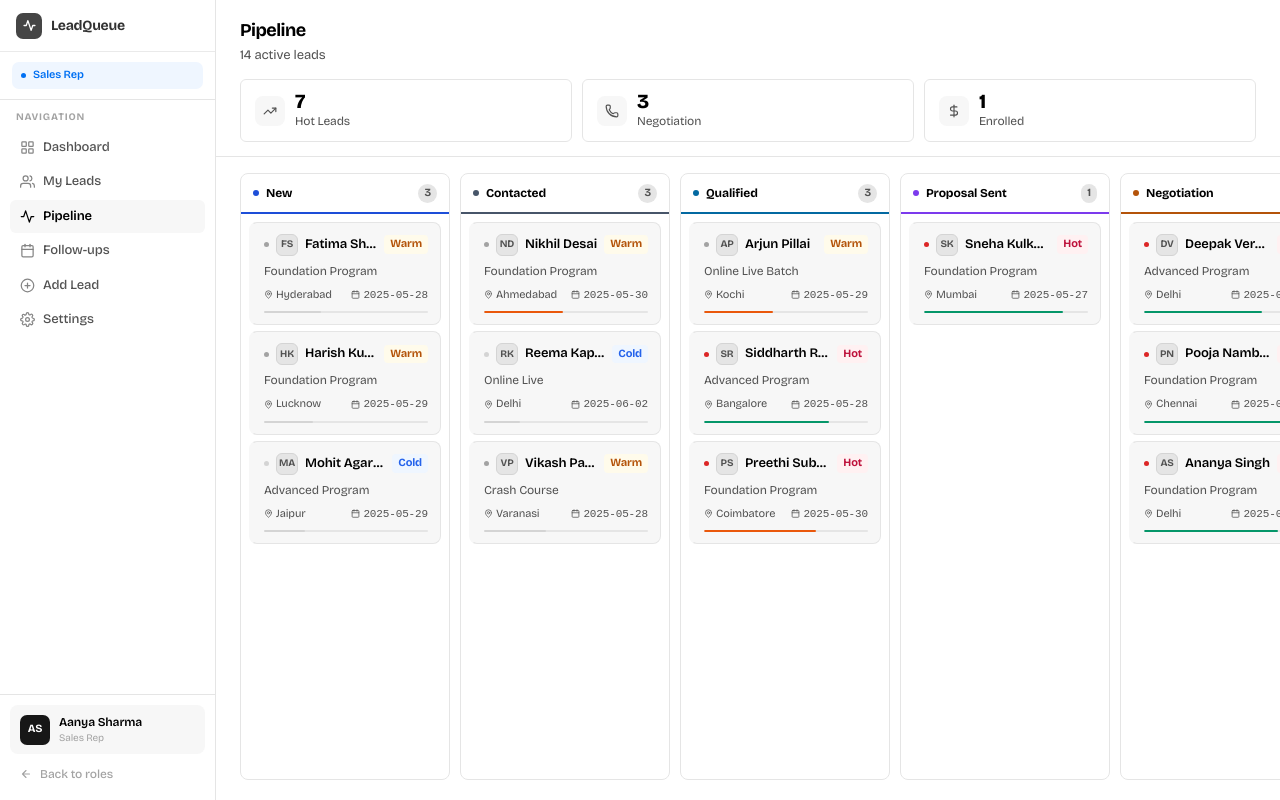
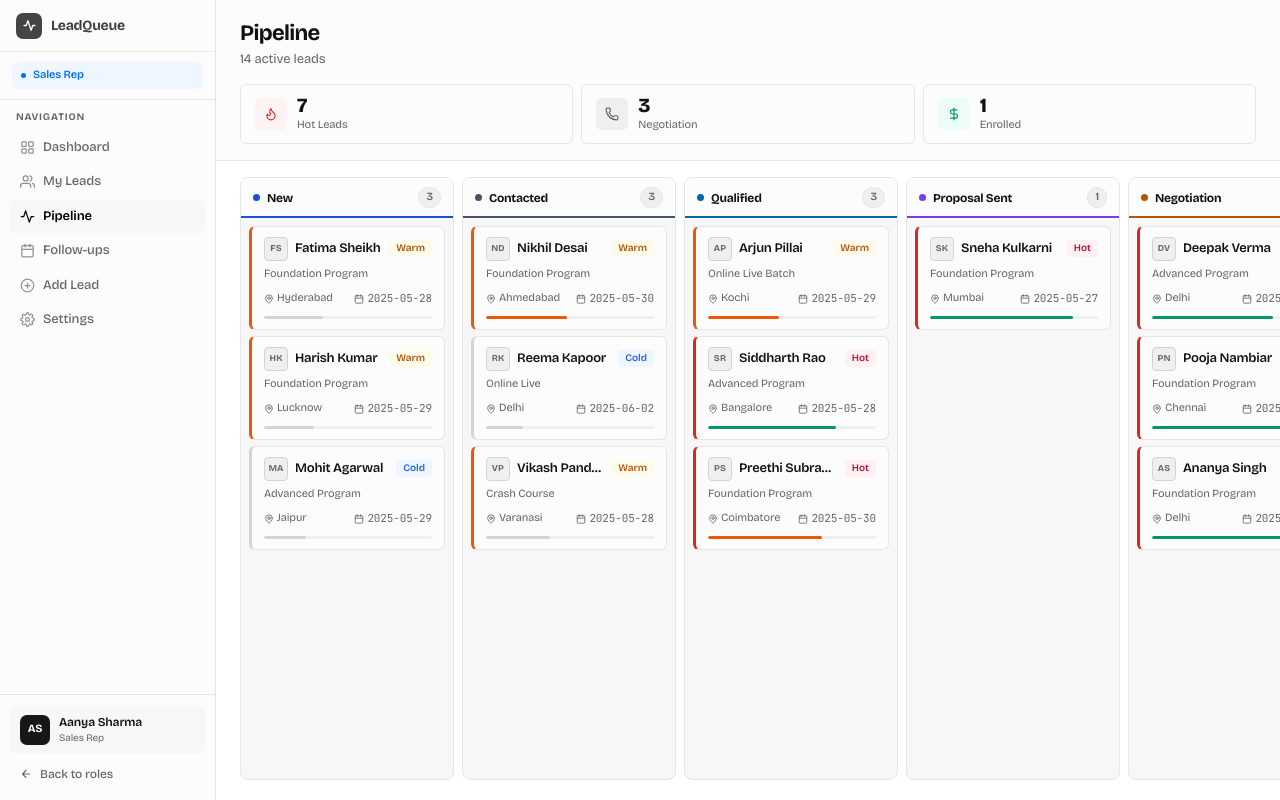
Before and after one commit to shivam867/leadsque-crm, a Next.js app: page /rep/pipeline in a window 1280 px wide. Built offline with nearby package versions, Linux system fonts and the light colour scheme.

Commit message:
UI/UX Changes

```diff
--- a/app/globals.css
+++ b/app/globals.css
@@ -12,18 +12,16 @@
 :root {
   /* ── Surfaces ── */
   --bg:        #FFFFFF;
-  --surface:   #FFFFFF;
+  --surface:   #FCFCFC;
   --surface-2: #F7F7F7;
-  --surface-3: #E5E5E5;
+  --surface-3: #EFEFEF;
 
-  /* ── Borders ── */
-  --border:        #E5E5E5;
-  --border-strong: #D4D4D4;
+  --border:         #E5E5E5;
+  --border-strong:  #D4D4D4;
 
-  /* ── Text ── */
-  --text-primary:   #000000;
-  --text-secondary: #525252;
-  --text-muted:     #A3A3A3;
+  --text-primary:   #111111;
+  --text-secondary: #666666;
+  --text-muted:     #666666;
 
   /* ── Accent (Vercel Blue) ── */
   --accent:        #0070F3;
--- a/app/rep/pipeline/page.tsx
+++ b/app/rep/pipeline/page.tsx
@@ -4,13 +4,13 @@ import { leads, PIPELINE_STAGES, SCORE_CONFIG } from "@/data/dummy";
 import LeadDetailPanel from "@/components/ui/LeadDetailPanel";
 import LeadDetailPage from "@/components/lead-detail/LeadDetailPage";
 import type { Lead } from "@/data/dummy";
-import { TrendingUp, Phone, DollarSign, MapPin, Calendar } from "lucide-react";
+import { TrendingUp, Phone, DollarSign, MapPin, Calendar, Flame } from "lucide-react";
 
 const myLeads = leads.filter(l => l.assignedTo === "Aanya Sharma");
 
 const PRIO_COLORS: Record<string, string> = {
   High:   "var(--danger)",
-  Medium: "var(--text-muted)",
+  Medium: "var(--warning)",
   Low:    "var(--border-strong)",
 };
 
@@ -28,56 +28,115 @@ function KanbanCard({ lead, isSelected, onSelect }: {
   return (
     <div
       onClick={() => onSelect(lead)}
+      className="card card-hover"
       style={{
-        padding: "11px 12px", borderRadius: 8, cursor: "pointer",
-        background: isSelected ? "var(--surface-3)" : "var(--surface-2)",
-        border: `1px solid ${isSelected ? "var(--border-strong)" : "var(--border)"}`,
-        borderLeft: `3px solid ${isSelected ? "var(--text-primary)" : "transparent"}`,
+        padding: "10px 12px",
+        cursor: "pointer",
+        background: isSelected ? "var(--surface-2)" : "var(--surface)",
+        borderColor: isSelected ? "var(--border-strong)" : "var(--border)",
+        borderLeft: `3px solid ${isSelected ? "var(--text-primary)" : PRIO_COLORS[lead.priority] ?? "var(--border)"}`,
+        borderRadius: "var(--radius-md)",
         transition: "all 0.12s",
       }}
-      onMouseEnter={e => { if (!isSelected) (e.currentTarget as HTMLElement).style.background = "var(--surface-3)"; }}
-      onMouseLeave={e => { if (!isSelected) (e.currentTarget as HTMLElement).style.background = "var(--surface-2)"; }}
     >
-      {/* Row 1: priority dot + initials + name + score */}
-      <div style={{ display: "flex", alignItems: "center", gap: 7, marginBottom: 6 }}>
-        <span style={{ width: 5, height: 5, borderRadius: "50%", flexShrink: 0, background: PRIO_COLORS[lead.priority] ?? "var(--text-muted)" }} />
-        <div style={{ width: 22, height: 22, borderRadius: 6, display: "flex", alignItems: "center", justifyContent: "center", fontSize: 10, fontWeight: 700, flexShrink: 0, background: "var(--surface-3)", color: "var(--text-secondary)", border: "1px solid var(--border-strong)" }}>
+      {/* Row 1: initials + name + score badge */}
+      <div style={{ display: "flex", alignItems: "center", gap: 7, marginBottom: 5 }}>
+        <div style={{
+          width: 24, height: 24, borderRadius: "var(--radius-sm)",
+          display: "flex", alignItems: "center", justifyContent: "center",
+          fontSize: 9, fontWeight: 700, flexShrink: 0,
+          background: "var(--surface-3)", color: "var(--text-secondary)",
+          border: "1px solid var(--border-strong)",
+          letterSpacing: "0.02em",
+        }}>
           {getInitials(lead.name)}
         </div>
-        <p style={{ fontSize: 13, fontWeight: 600, color: "var(--text-primary)", flex: 1, margin: 0, overflow: "hidden", textOverflow: "ellipsis", whiteSpace: "nowrap" }}>
+        <p style={{
+          fontSize: 13, fontWeight: 600, color: "var(--text-primary)",
+          flex: 1, margin: 0, overflow: "hidden", textOverflow: "ellipsis", whiteSpace: "nowrap",
+          letterSpacing: "-0.02em",
+        }}>
           {lead.name}
         </p>
-        <span style={{ fontSize: 11, fontWeight: 700, padding: "1px 6px", borderRadius: 4, background: sc.bg, color: sc.text, flexShrink: 0, whiteSpace: "nowrap" }}>
+        <span
+          className="badge"
+          style={{ background: sc.bg, color: sc.text, fontSize: 10 }}
+        >
           {lead.score}
         </span>
       </div>
 
       {/* Row 2: service */}
-      <p style={{ fontSize: 12, color: "var(--text-secondary)", margin: "0 0 7px", overflow: "hidden", textOverflow: "ellipsis", whiteSpace: "nowrap" }}>
+      <p style={{
+        fontSize: 11, color: "var(--text-muted)",
+        margin: "0 0 8px", overflow: "hidden",
+        textOverflow: "ellipsis", whiteSpace: "nowrap",
+        letterSpacing: "-0.01em",
+      }}>
         {lead.service}
       </p>
 
       {/* Row 3: city + date */}
-      <div style={{ display: "flex", alignItems: "center", gap: 6 }}>
-        <span style={{ display: "flex", alignItems: "center", gap: 3, fontSize: 11, color: "var(--text-secondary)" }}>
-          <MapPin size={9} strokeWidth={2} />{lead.city}
+      <div style={{ display: "flex", alignItems: "center", gap: 4 }}>
+        <span style={{ display: "flex", alignItems: "center", gap: 3, fontSize: 11, color: "var(--text-muted)" }}>
+          <MapPin size={10} strokeWidth={2} style={{ flexShrink: 0 }} />
+          {lead.city}
         </span>
         {lead.followUpDate && (
-          <span style={{ display: "flex", alignItems: "center", gap: 3, fontSize: 11, color: "var(--text-secondary)", marginLeft: "auto", fontFamily: "monospace" }}>
-            <Calendar size={9} strokeWidth={2} />{lead.followUpDate}
+          <span style={{
+            display: "flex", alignItems: "center", gap: 3,
+            fontSize: 11, color: "var(--text-muted)",
+            marginLeft: "auto", fontFamily: "'JetBrains Mono', monospace",
+          }}>
+            <Calendar size={10} strokeWidth={2} style={{ flexShrink: 0 }} />
+            {lead.followUpDate}
           </span>
         )}
       </div>
 
-      {/* Score bar */}
+      {/* Score progress bar */}
       {typeof lead.leadScore === "number" && (
-        <div style={{ marginTop: 8, height: 2, background: "var(--surface-3)", borderRadius: 99, overflow: "hidden" }}>
-          <div style={{ height: "100%", width: `${lead.leadScore}%`, borderRadius: 99, background: lead.leadScore >= 70 ? "var(--success)" : lead.leadScore >= 40 ? "var(--warning)" : "var(--border-strong)" }} />
+        <div style={{ marginTop: 9, height: 3, background: "var(--surface-3)", borderRadius: 99, overflow: "hidden" }}>
+          <div style={{
+            height: "100%",
+            width: `${lead.leadScore}%`,
+            borderRadius: 99,
+            background: lead.leadScore >= 70
+              ? "var(--success)"
+              : lead.leadScore >= 40
+              ? "var(--warning)"
+              : "var(--border-strong)",
+            transition: "width 0.3s ease",
+          }} />
         </div>
       )}
     </div>
   );
 }
+
+const STAT_ITEMS = (hot: number, negotiation: number, enrolled: number) => [
+  {
+    icon: <Flame size={14} strokeWidth={2} />,
+    label: "Hot Leads",
+    value: hot,
+    iconBg: "var(--danger-light)",
+    iconColor: "var(--danger)",
+  },
+  {
+    icon: <Phone size={14} strokeWidth={2} />,
+    label: "Negotiation",
+    value: negotiation,
+    iconBg: "var(--surface-3)",
+    iconColor: "var(--text-secondary)",
+  },
+  {
+    icon: <DollarSign size={14} strokeWidth={2} />,
+    label: "Enrolled",
+    value: enrolled,
+    iconBg: "var(--success-light)",
+    iconColor: "var(--success)",
+  },
+];
 
 export default function RepPipeline() {
   const [selected, setSelected] = useState<Lead | null>(null);
@@ -99,58 +158,125 @@ export default function RepPipeline() {
   return (
     <div style={{ display: "flex", flexDirection: "column", height: "100%", background: "var(--bg)", overflow: "hidden" }}>
 
-      {/* Header */}
-      <div style={{ padding: "20px 24px 14px", flexShrink: 0, background: "var(--surface)", borderBottom: "1px solid var(--border)" }}>
-        <div className="animate-fade-up" style={{ display: "flex", alignItems: "center", justifyContent: "space-between", marginBottom: 14 }}>
-          <div>
-            <h1 className="page-title" style={{ fontSize: 18, marginBottom: 2 }}>Pipeline</h1>
-            <p className="page-subtitle">{active} active lead{active !== 1 ? "s" : ""}</p>
-          </div>
+      {/* ── Header ── */}
+      <div style={{
+        padding: "20px 24px 16px",
+        flexShrink: 0,
+        background: "var(--surface)",
+        borderBottom: "1px solid var(--border)",
+      }}>
+        <div className="animate-fade-up" style={{ marginBottom: 14 }}>
+          <h1 className="page-title">Pipeline</h1>
+          <p className="page-subtitle">{active} active lead{active !== 1 ? "s" : ""}</p>
         </div>
 
-        <div className="animate-fade-up" style={{ display: "grid", gridTemplateColumns: "repeat(3, 1fr)", gap: 10, animationDelay: "40ms" }}>
-          {[
-            { icon: <TrendingUp size={14} />, label: "Hot Leads",   value: hot,        accentColor: "var(--danger)" },
-            { icon: <Phone size={14} />,      label: "Negotiation", value: negotiation, accentColor: "var(--text-primary)" },
-            { icon: <DollarSign size={14} />, label: "Enrolled",    value: enrolled,    accentColor: "var(--success)" },
-          ].map(stat => (
-            <div key={stat.label} className="card" style={{ display: "flex", alignItems: "center", gap: 10, padding: "11px 14px" }}>
-              <div style={{ width: 30, height: 30, borderRadius: 8, display: "flex", alignItems: "center", justifyContent: "center", background: "var(--surface-2)", color: "var(--text-secondary)", flexShrink: 0 }}>
+        {/* ── Stat cards ── */}
+        <div
+          className="animate-fade-up"
+          style={{ display: "grid", gridTemplateColumns: "repeat(3, 1fr)", gap: 8, animationDelay: "40ms" }}
+        >
+          {STAT_ITEMS(hot, negotiation, enrolled).map(stat => (
+            <div key={stat.label} className="card" style={{ display: "flex", alignItems: "center", gap: 10, padding: "10px 14px" }}>
+              <div style={{
+                width: 32, height: 32, borderRadius: "var(--radius-md)",
+                display: "flex", alignItems: "center", justifyContent: "center",
+                background: stat.iconBg, color: stat.iconColor, flexShrink: 0,
+              }}>
                 {stat.icon}
               </div>
               <div>
-                <p style={{ fontSize: 20, fontWeight: 800, color: "var(--text-primary)", margin: 0, lineHeight: 1, letterSpacing: "-0.02em" }}>{stat.value}</p>
-                <p style={{ fontSize: 12, color: "var(--text-secondary)", margin: "1px 0 0" }}>{stat.label}</p>
+                <p style={{
+                  fontSize: 20, fontWeight: 800, color: "var(--text-primary)",
+                  margin: 0, lineHeight: 1, letterSpacing: "-0.03em",
+                }}>
+                  {stat.value}
+                </p>
+                <p style={{ fontSize: 11, color: "var(--text-muted)", margin: "2px 0 0", letterSpacing: "-0.01em" }}>
+                  {stat.label}
+                </p>
               </div>
             </div>
           ))}
         </div>
       </div>
 
-      {/* Kanban board */}
-      <div className="animate-fade-up" style={{ flex: 1, overflowX: "auto", overflowY: "hidden", padding: "16px 24px 20px", animationDelay: "80ms", paddingRight: selected && view === "list" ? `calc(24px + 360px)` : "24px", transition: "padding-right 0.2s ease", boxSizing: "border-box" }}>
-        <div style={{ display: "flex", gap: 10, height: "100%", minWidth: "max-content" }}>
+      {/* ── Kanban board ── */}
+      <div
+        className="animate-fade-up"
+        style={{
+          flex: 1,
+          overflowX: "auto",
+          overflowY: "hidden",
+          padding: "16px 24px 20px",
+          animationDelay: "80ms",
+          paddingRight: selected && view === "list" ? "calc(24px + 360px)" : "24px",
+          transition: "padding-right 0.2s ease",
+          boxSizing: "border-box",
+        }}
+      >
+        <div style={{ display: "flex", gap: 8, height: "100%", minWidth: "max-content" }}>
           {PIPELINE_STAGES.map((stage) => {
             const columnLeads = myLeads.filter(l => l.status === stage.status);
             return (
-              <div key={stage.status} style={{ display: "flex", flexDirection: "column", borderRadius: 8, flexShrink: 0, width: 210, background: "transparent", border: "1px solid var(--border)", overflow: "hidden" }}>
+              <div
+                key={stage.status}
+                style={{
+                  display: "flex", flexDirection: "column",
+                  flexShrink: 0, width: 214,
+                  background: "var(--surface-2)",
+                  border: "1px solid var(--border)",
+                  borderRadius: "var(--radius-lg)",
+                  overflow: "hidden",
+                }}
+              >
                 {/* Column header */}
-                <div style={{ display: "flex", alignItems: "center", gap: 7, padding: "10px 12px 9px", borderBottom: `2px solid ${stage.color}`, flexShrink: 0 }}>
-                  <span style={{ width: 6, height: 6, borderRadius: "50%", flexShrink: 0, background: stage.color }} />
-                  <span style={{ fontSize: 12, fontWeight: 700, flex: 1, color: "var(--text-primary)", letterSpacing: "-0.01em" }}>{stage.label}</span>
-                  <span style={{ fontSize: 11, fontWeight: 700, padding: "1px 6px", borderRadius: 99, background: "var(--surface-3)", color: "var(--text-secondary)" }}>
+                <div style={{
+                  display: "flex", alignItems: "center", gap: 7,
+                  padding: "9px 12px 8px",
+                  borderBottom: `2px solid ${stage.color}`,
+                  background: "var(--surface)",
+                  flexShrink: 0,
+                }}>
+                  <span style={{ width: 7, height: 7, borderRadius: "50%", flexShrink: 0, background: stage.color }} />
+                  <span style={{
+                    fontSize: 12, fontWeight: 700, flex: 1,
+                    color: "var(--text-primary)", letterSpacing: "-0.02em",
+                  }}>
+                    {stage.label}
+                  </span>
+                  <span style={{
+                    fontSize: 11, fontWeight: 600,
+                    padding: "1px 7px", borderRadius: "var(--radius-full)",
+                    background: columnLeads.length ? "var(--surface-3)" : "transparent",
+                    color: columnLeads.length ? "var(--text-secondary)" : "var(--text-muted)",
+                    border: "1px solid var(--border)",
+                    letterSpacing: "-0.01em",
+                  }}>
                     {columnLeads.length}
                   </span>
                 </div>
 
-                {/* Cards */}
-                <div style={{ display: "flex", flexDirection: "column", gap: 6, padding: 8, overflowY: "auto", flex: 1 }}>
+                {/* Cards list */}
+                <div style={{
+                  display: "flex", flexDirection: "column", gap: 6,
+                  padding: 8, overflowY: "auto", flex: 1,
+                }}>
                   {columnLeads.length === 0 ? (
-                    <div style={{ textAlign: "center", fontSize: 12, color: "var(--text-muted)", padding: "20px 0", border: "1px dashed var(--border)", borderRadius: 6 }}>
-                      Empty
+                    <div style={{
+                      textAlign: "center", fontSize: 12,
+                      color: "var(--text-muted)", padding: "24px 0",
+                      border: "1px dashed var(--border-strong)",
+                      borderRadius: "var(--radius-md)",
+                      letterSpacing: "-0.01em",
+                    }}>
+                      No leads
                     </div>
                   ) : columnLeads.map((lead, i) => (
-                    <div key={lead.id} className="animate-fade-up" style={{ animationDelay: `${Math.min(i, 6) * 30}ms` }}>
+                    <div
+                      key={lead.id}
+                      className="animate-fade-up"
+                      style={{ animationDelay: `${Math.min(i, 6) * 30}ms` }}
+                    >
                       <KanbanCard lead={lead} isSelected={selected?.id === lead.id} onSelect={handleSelect} />
                     </div>
                   ))}
@@ -161,6 +287,7 @@ export default function RepPipeline() {
         </div>
       </div>
 
+      {/* ── Slide-in detail panel ── */}
       {selected && view === "list" && (
         <div style={{ position: "fixed", top: 0, right: 0, height: "100vh", zIndex: 50 }}>
           <LeadDetailPanel lead={selected} onClose={handleClose} onOpenFullPage={handleOpenFull} avatarIndex={0} />
```
Also changed, not shown: app/rep/followups/page.tsx (+135 -45 lines).
